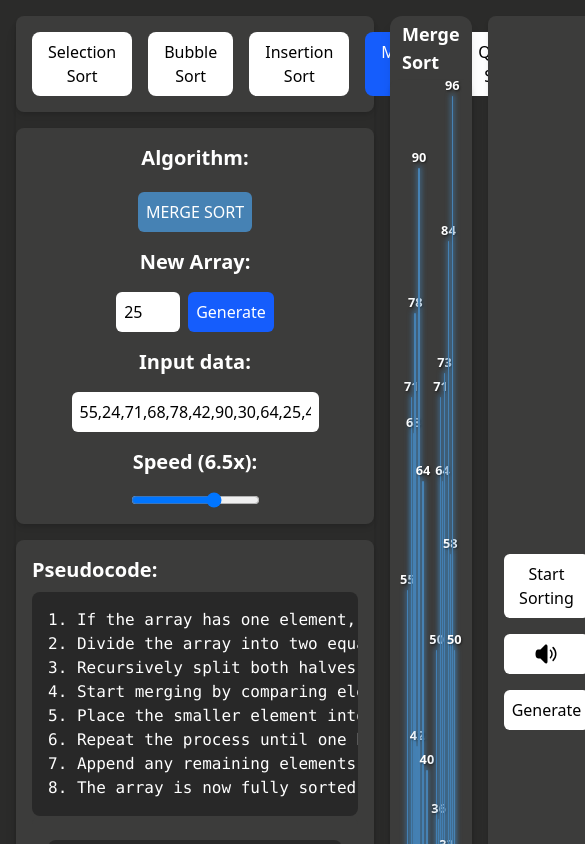
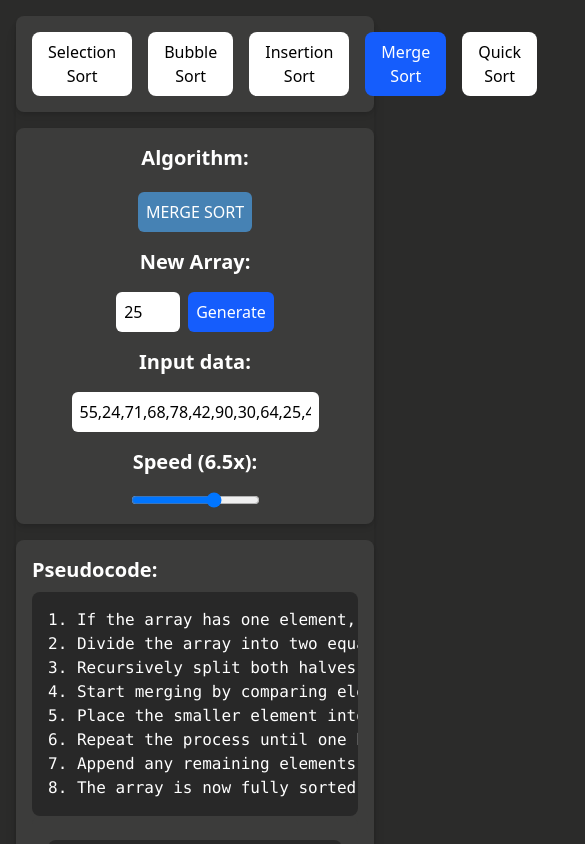
Before and after one commit to ErArbazAnsari/AlgoVisualizer, a React (Vite) app: page / in a window 390 px wide. Shown: the top 844 px of the page, 585 px wide, since content can reach past the window. Built offline with nearby package versions, Linux system fonts and the light colour scheme.

Commit message:
basic improvement in graph

```diff
--- a/src/components/AlgoVisualizer.jsx
+++ b/src/components/AlgoVisualizer.jsx
@@ -70,7 +70,7 @@ const AlgoVisualizer = () => {
     };
 
     return (
-        <div className="flex gap-4 p-4 min-h-screen">
+        <div className="flex gap-4 p-4 min-h-screen flex-col lg:flex-row">
             <Details
                 sortingAlgo={sortingAlgo}
                 setSortingAlgo={setSortingAlgo}
--- a/src/components/Graph.jsx
+++ b/src/components/Graph.jsx
@@ -7,7 +7,7 @@ const Graph = ({ data, currentIndices, sortingAlgo }) => {
                 {sortingAlgo.charAt(0).toUpperCase() + sortingAlgo.slice(1)}{" "}
                 Sort
             </p>
-            <div className="graph p-4 rounded-lg text-white flex justify-center items-end shadow-md min-h-64 sm:min-h-96 w-full lg:w-[100%] flex-1/2 scroll-auto">
+            <div className="graph p-4 rounded-lg text-white flex justify-center items-end shadow-md min-h-48 sm:min-h-64 md:min-h-96 w-full lg:w-[100%] flex-1/2 scroll-auto">
                 {data.map((value, index) => {
                     const maxValue = Math.max(...data);
                     const heightPercentage = (value / maxValue) * 100;
@@ -17,22 +17,22 @@ const Graph = ({ data, currentIndices, sortingAlgo }) => {
                             key={index}
                             style={{
                                 height: `${heightPercentage}%`,
-                                width: "3%",
+                                width: "clamp(2%, 3%, 4%)", // Responsive width
                                 margin: "0 0.5%",
                                 backgroundColor: isCurrent
-                                    ? "#FF6347" // Tomato color for current
-                                    : "#4682B4", // Steel blue for others
+                                    ? "#FF4500" // OrangeRed color for current
+                                    : "#1E90FF", // DodgerBlue for others
                                 borderRadius: "10px 10px 0 0",
                                 transition:
                                     "height 0.5s ease-in-out, background-color 0.5s ease-in-out, transform 0.5s ease-in-out",
                                 transform: isCurrent
-                                    ? "scale(1.05)"
+                                    ? "scale(1.1)"
                                     : "scale(1)",
                                 boxShadow: isCurrent
-                                    ? "0 0 15px 3px rgba(255, 99, 71, 0.7)" // Tomato shadow for current
-                                    : "0 0 5px 2px rgba(70, 130, 180, 0.5)", // Steel blue shadow for others
+                                    ? "0 0 20px 5px rgba(255, 69, 0, 0.7)" // OrangeRed shadow for current
+                                    : "0 0 10px 3px rgba(30, 144, 255, 0.5)", // DodgerBlue shadow for others
                             }}
-                            className="flex justify-center items-end relative"
+                            className="flex justify-center items-end relative "
                             aria-label={`Bar ${index + 1} with value ${value}`}
                         >
                             <span
@@ -41,7 +41,7 @@ const Graph = ({ data, currentIndices, sortingAlgo }) => {
                                     top: "-20px",
                                     color: "#fff",
                                     fontWeight: "bold",
-                                    fontSize: "0.8rem",
+                                    fontSize: "clamp(0.6rem, 2vw, 0.8rem)", // Responsive font size
                                     textShadow:
                                         "1px 1px 2px rgba(0, 0, 0, 0.5)",
                                 }}
```
